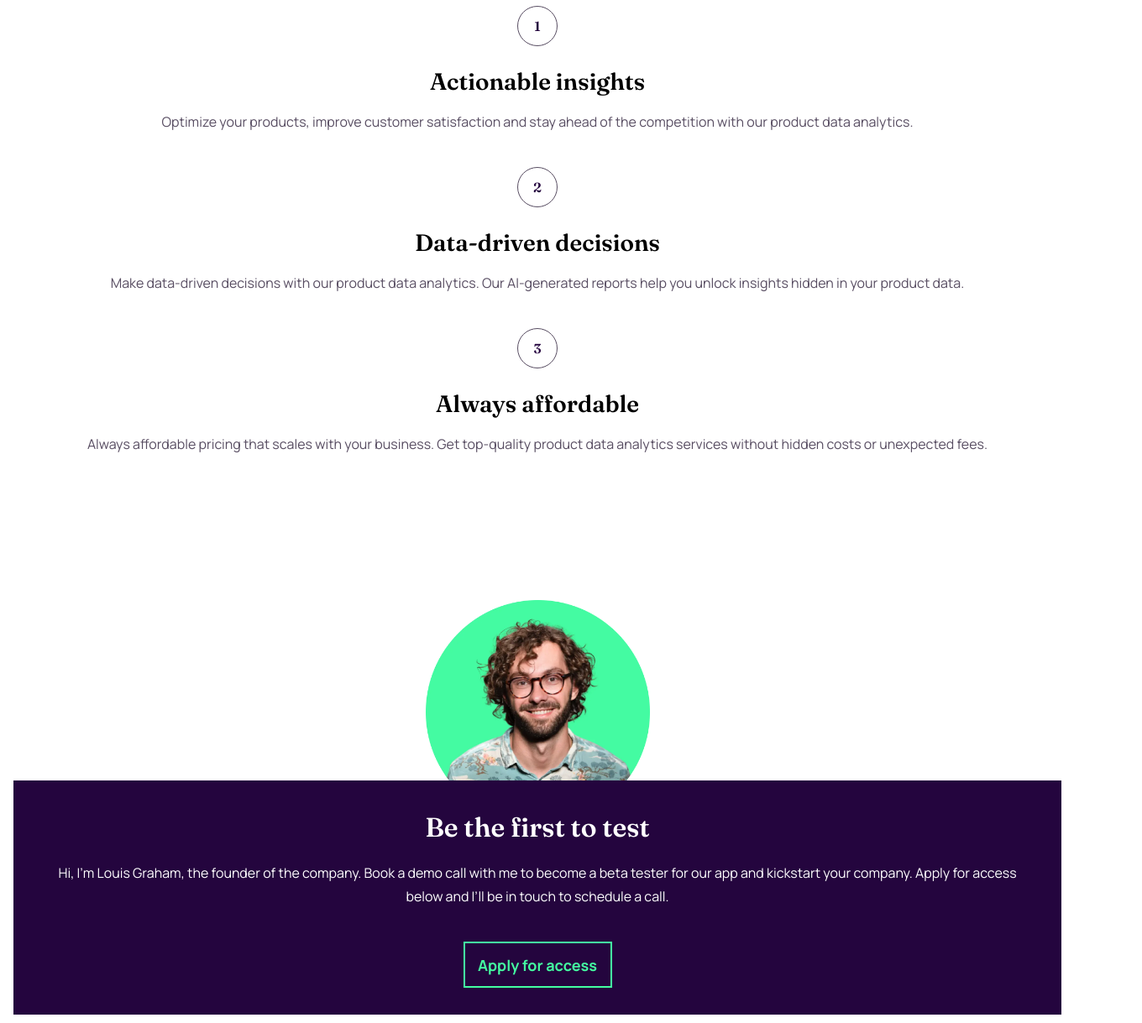
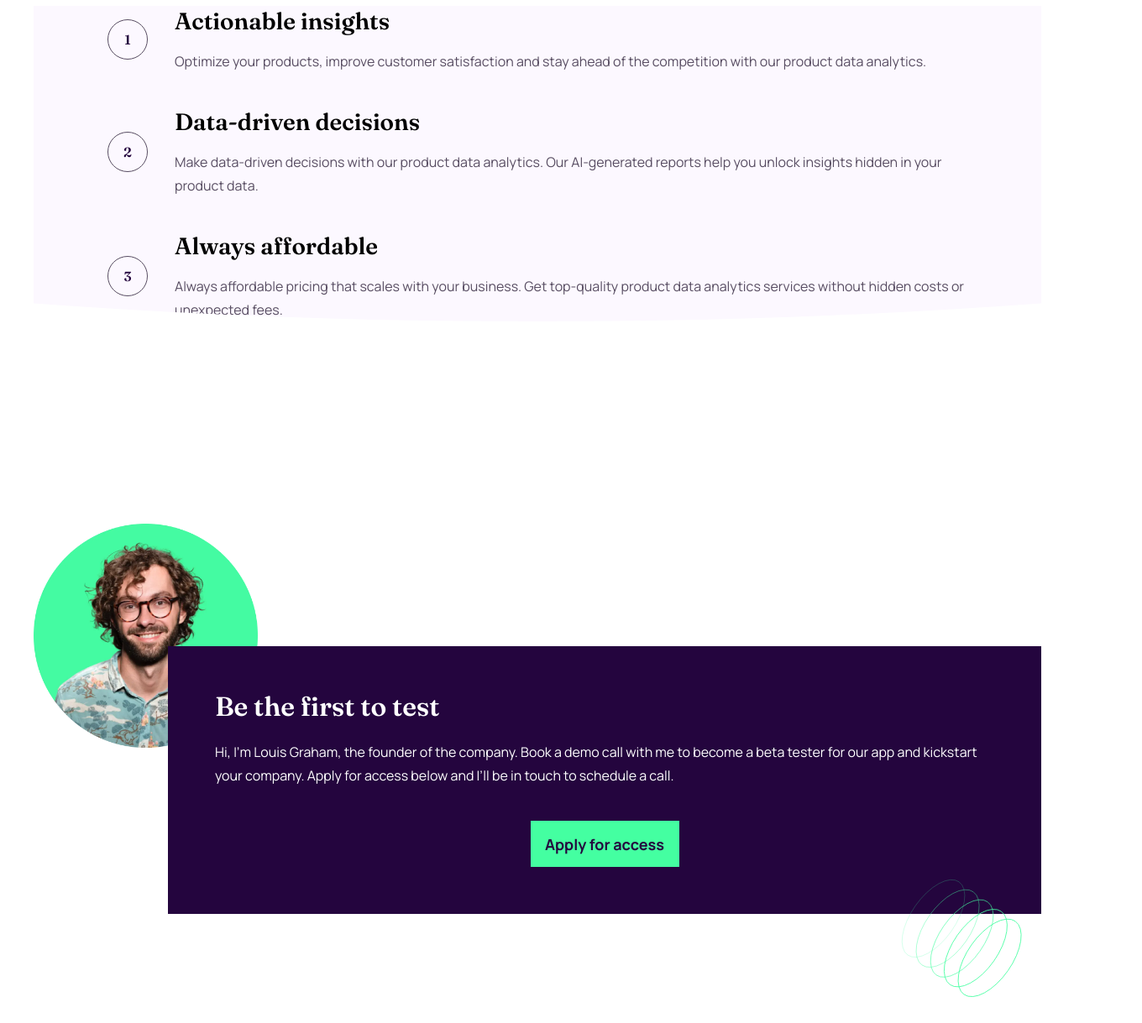
Before and after one commit to Volodymyrquo/workit, a website: page index.html in a window 1280 px wide. Shown: the part 630-1849 px from the top of the page at 84% size, 1360 px wide, since content can reach past the window. Drawn offline with Linux system fonts and the light colour scheme.

Commit message:
Add design for tablets

```diff
--- a/index.html
+++ b/index.html
@@ -20,17 +20,20 @@
             class="bg-darkPurple h-[482px] px-4 pt-8 flex flex-col content-center"
             style="clip-path: ellipse(150% 100% at 50% 0%)"
         >
-            <div role="banner" class="w-full h-[34px] flex justify-between">
+            <div
+                role="banner"
+                class="relative w-full h-[34px] flex justify-between"
+            >
                 <img src="./assets/images/logo-light.svg" alt="logo" />
                 <button
                     type="button"
-                    class="h-8 font-bold text-white border-b-[3px] border-eucaplyptus"
+                    class="h-8 font-bold text-white border-b-[3px] border-eucaplyptus hover:text-eucaplyptus"
                 >
                     Apply for access
                 </button>
             </div>
             <h1
-                class="h-[100px] text-white font-fraunces font-semibold text-[50px] text-center leading-[50px] mt-16"
+                class="h-[100px] md:h-[121px] md:w-[573px] md:mx-auto text-white font-fraunces font-semibold text-[50px] md:text-6xl text-center leading-[50px] mt-16"
             >
                 Data
                 <span class="underline decoration-eucaplyptus">tailored</span>
@@ -38,90 +41,129 @@
             </h1>
             <button
                 type="button"
-                class="h-[55px] w-[133px] border-2 border-eucaplyptus text-eucaplyptus text-[18px] leading-8 font-bold mx-auto mt-10 hover:bg-eucaplyptus hover:text-darkPurple cursor-pointer"
+                class="h-[55px] w-[133px] border-2 border-eucaplyptus hover:text-eucaplyptus hover:bg-transparent text-[18px] leading-8 font-bold mx-auto mt-10 bg-eucaplyptus text-darkPurple cursor-pointer"
             >
                 Learn more
             </button>
+            <img
+                src="/assets/images/bg-pattern-1.svg"
+                alt="spring-1"
+                class="hidden md:block md:absolute top-24 -left-[180px] w-[270px]"
+            />
+            <img
+                src="/assets/images/bg-pattern-2.svg"
+                alt="spring-2"
+                class="hidden md:block md:absolute top-[260px] -right-[80px] w-[142px]"
+            />
         </div>
         <img
             src="./assets/images/image-hero.webp"
             alt="hero"
             class="top-[388px] left-0 right-0 mx-auto z-10 absolute w-[293px]"
         />
-        <main class="mt-[155px] px-4 pb-[64px]">
-            <section class="mb-10">
+
+        <main class="mt-[155px] px-4 md:px-10">
+            <div
+                class="md:px-[88px] bg-ghostWhite"
+                style="clip-path: ellipse(150% 100% at 50% 0%)"
+            >
+                <section
+                    class="mb-10 md:flex md:flex-row md:justify-start md:gap-8 w-full"
+                >
+                    <div class="md:flex md:justify-center md:items-center">
                         <div
                             class="border border-davysGrey rounded-full w-12 h-12 flex flex-row items-center justify-center font-fraunces font-semibold font-xl text-darkPurple leading-[48px] mx-auto"
                         >
                             1
                         </div>
+                    </div>
+
+                    <div>
                         <h2
-                    class="text-center mt-6 font-semibold text-[28px] font-fraunces leading-9"
+                            class="text-center mt-6 md:mt-0 font-semibold text-[28px] font-fraunces leading-9 md:text-start"
                         >
                             Actionable insights
                         </h2>
                         <p
-                    class="mt-4 text-center font-normal text-base leading-7 text-davysGrey"
+                            class="mt-4 text-center font-normal text-base leading-7 text-davysGrey md:text-start"
                         >
-                    Optimize your products, improve customer satisfaction and
-                    stay ahead of the competition with our product data
-                    analytics.
+                            Optimize your products, improve customer
+                            satisfaction and stay ahead of the competition with
+                            our product data analytics.
                         </p>
+                    </div>
                 </section>
-            <section class="mb-10">
+                <section
+                    class="mb-10 md:flex md:flex-row md:justify-start md:gap-8 w-full"
+                >
+                    <div class="md:flex md:justify-center md:items-center">
                         <div
                             class="border border-davysGrey rounded-full w-12 h-12 flex flex-row items-center justify-center font-fraunces font-semibold font-xl text-darkPurple leading-[48px] mx-auto"
                         >
                             2
                         </div>
+                    </div>
+
+                    <div>
                         <h2
-                    class="text-center mt-6 font-semibold text-[28px] font-fraunces leading-9"
+                            class="text-center mt-6 md:mt-0 font-semibold text-[28px] font-fraunces leading-9 md:text-start"
                         >
                             Data-driven decisions
                         </h2>
                         <p
-                    class="mt-4 text-center font-normal text-base leading-7 text-davysGrey"
+                            class="mt-4 text-center font-normal text-base leading-7 text-davysGrey md:text-start"
                         >
-                    Make data-driven decisions with our product data analytics.
-                    Our AI-generated reports help you unlock insights hidden in
-                    your product data.
+                            Make data-driven decisions with our product data
+                            analytics. Our AI-generated reports help you unlock
+                            insights hidden in your product data.
                         </p>
+                    </div>
                 </section>
-            <section class="mb-10">
+                <section
+                    class="mb-10 md:flex md:flex-row md:justify-start md:gap-8 w-full"
+                >
+                    <div class="md:flex md:justify-center md:items-center">
                         <div
                             class="border border-davysGrey rounded-full w-12 h-12 flex flex-row items-center justify-center font-fraunces font-semibold font-xl text-darkPurple leading-[48px] mx-auto"
                         >
                             3
                         </div>
+                    </div>
+
+                    <div>
                         <h2
-                    class="text-center mt-6 font-semibold text-[28px] font-fraunces leading-9"
+                            class="text-center mt-6 md:mt-0 font-semibold text-[28px] font-fraunces leading-9 md:text-start"
                         >
                             Always affordable
                         </h2>
                         <p
-                    class="mt-4 text-center font-normal text-base leading-7 text-davysGrey"
+                            class="mt-4 text-center font-normal text-base leading-7 text-davysGrey md:text-start"
                         >
-                    Always affordable pricing that scales with your business.
-                    Get top-quality product data analytics services without
-                    hidden costs or unexpected fees.
+                            Always affordable pricing that scales with your
+                            business. Get top-quality product data analytics
+                            services without hidden costs or unexpected fees.
                         </p>
+                    </div>
                 </section>
+            </div>
 
-            <footer class="relative mt-[387px]">
+            <div class="relative mt-[387px] md:h-[375px]">
                 <img
                     src="./assets/images/image-founder.webp"
                     alt="founder"
-                    class="absolute h-[267px] left-0 right-0 mx-auto -top-[215px] -z-10"
+                    class="absolute h-[267px] left-0 right-0 mx-auto md:mx-0 -top-[215px] md:-top-[146px] -z-10"
                 />
                 <div
-                    class="bg-darkPurple text-white p-8 flex flex-col items-center"
+                    class="bg-darkPurple text-white p-8 md:px-[56px] md:pb-[56px] md:pt-[48px] flex flex-col items-center md:items-start md:ml-40"
                 >
                     <h2
                         class="font-fraunces text-[32px] font-semibold leading-[48px] text-center"
                     >
                         Be the first to test
                     </h2>
-                    <p class="text-center mt-4 text-4 leading-7 font-normal">
+                    <p
+                        class="text-center mt-4 text-4 leading-7 font-normal md:text-start"
+                    >
                         Hi, I'm Louis Graham, the founder of the company. Book a
                         demo call with me to become a beta tester for our app
                         and kickstart your company. Apply for access below and
@@ -130,30 +172,31 @@
 
                     <button
                         type="button"
-                        class="h-[55px] w-[177px] border-2 border-eucaplyptus text-eucaplyptus text-[18px] leading-8 font-bold mx-auto mt-10 hover:bg-eucaplyptus hover:text-darkPurple cursor-pointer"
+                        class="h-[55px] w-[177px] border-2 border-eucaplyptus hover:text-eucaplyptus hover:bg-transparent text-[18px] leading-8 font-bold mx-auto mt-10 bg-eucaplyptus text-darkPurple cursor-pointer"
                     >
                         Apply for access
                     </button>
                 </div>
                 <img
+                    src="./assets/images/bg-pattern-3.svg"
+                    alt="spring"
+                    class="hidden md:absolute md:block md:right-2 md:-bottom-14 w-[173px]"
+                />
+            </div>
+        </main>
+        <footer class="mt-[74px] md:mt-20 mb-[122px]">
+            <img
                 src="./assets/images/logo-dark.svg"
                 alt="logo"
-                    class="h-[25px] mt-[74px] mx-auto"
+                class="h-[25px] mx-auto"
             />
             <div
                 class="mt-[58px] mx-auto w-[116px] flex flex-row justify-between"
             >
-                    <img
-                        src="./assets/images/icon-facebook.svg"
-                        alt="facebook"
-                    />
+                <img src="./assets/images/icon-facebook.svg" alt="facebook" />
                 <img src="./assets/images/icon-twitter.svg" alt="twitter" />
-                    <img
-                        src="./assets/images/icon-instagram.svg"
-                        alt="instagram"
-                    />
+                <img src="./assets/images/icon-instagram.svg" alt="instagram" />
             </div>
         </footer>
-        </main>
     </body>
 </html>
--- a/tailwind.config.cjs
+++ b/tailwind.config.cjs
@@ -1,3 +1,5 @@
+const  plugin  = require('tailwindcss/plugin');
+
 /** @type {import('tailwindcss').Config} */
 module.exports = {
     content: ['./index.html'],
@@ -15,5 +17,12 @@ module.exports = {
             },
         },
     },
-    plugins: [],
+    plugins: [
+        plugin(function ({ addVariant }) {
+            addVariant('hover', [
+                '@media (hover: hover) { &:hover }',
+                '@media (hover: none) { &:active }',
+            ]);
+        }),
+    ],
 };
```
Also changed, not shown: main.html (added, +30 -0 lines), styles/style.css. Lines whose indentation alone changed are shown as unchanged.
